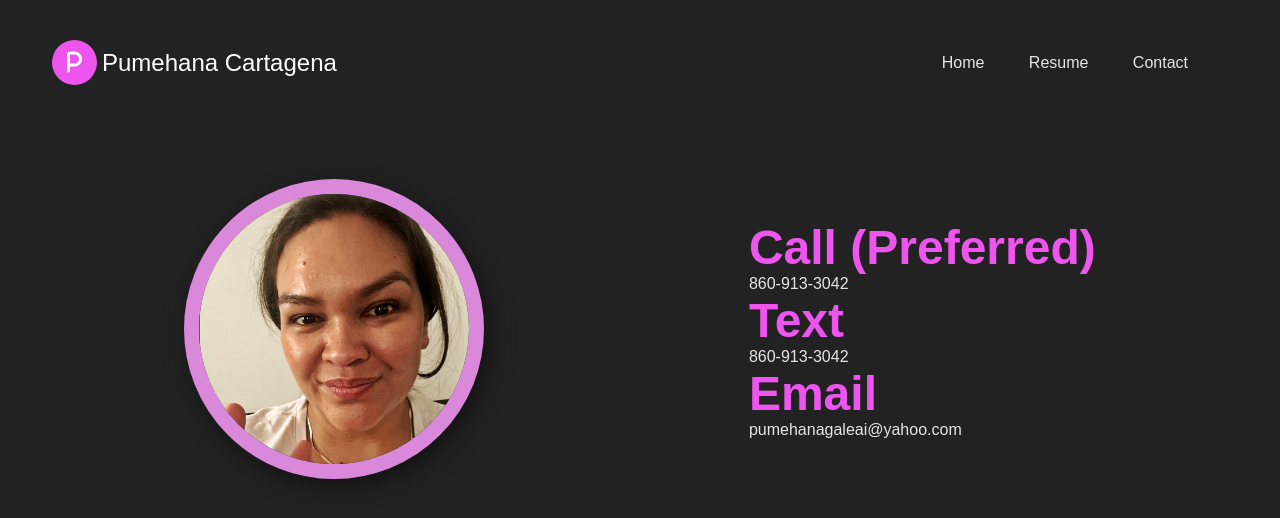
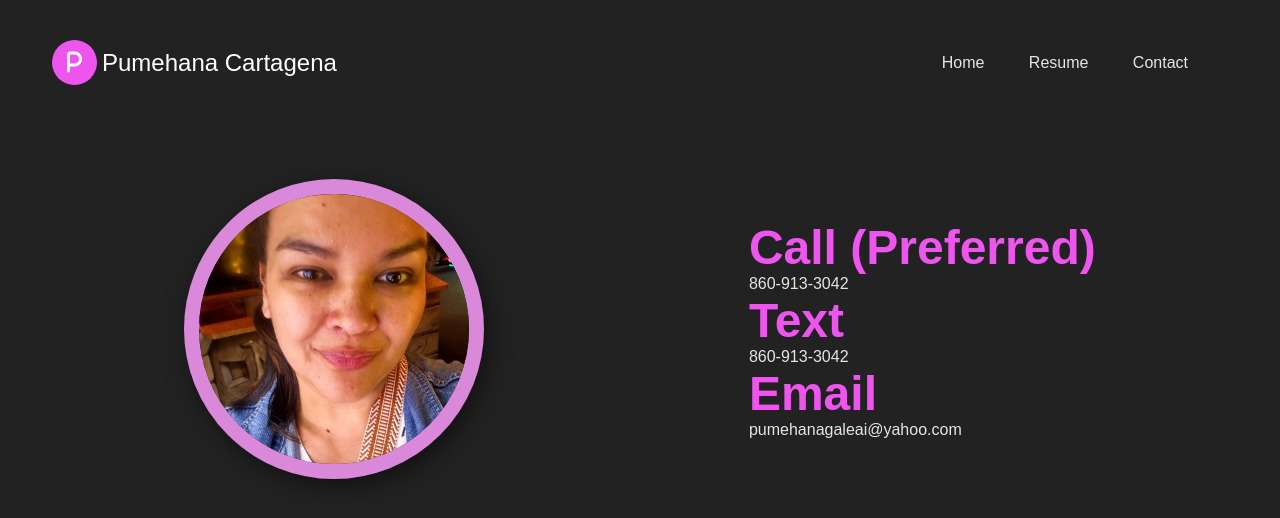
Before and after one commit to pumecart/PersonalProjects, a plain HTML site: page contact.html in a window 1280 px wide. Drawn offline with nearby package versions, Linux system fonts and the light colour scheme.

Commit message:
update img

```diff
--- a/contact.html
+++ b/contact.html
@@ -32,7 +32,7 @@
             </header>
             <div class="container">
                 <div class="hero-pic">
-                    <img src="images/Screenshot 2024-08-26 151501.png" alt="profile pic">
+                    <img src="images/thumbnail.webp" alt="profile pic">
                 </div>
 
                 <div class="hero-text">
```
